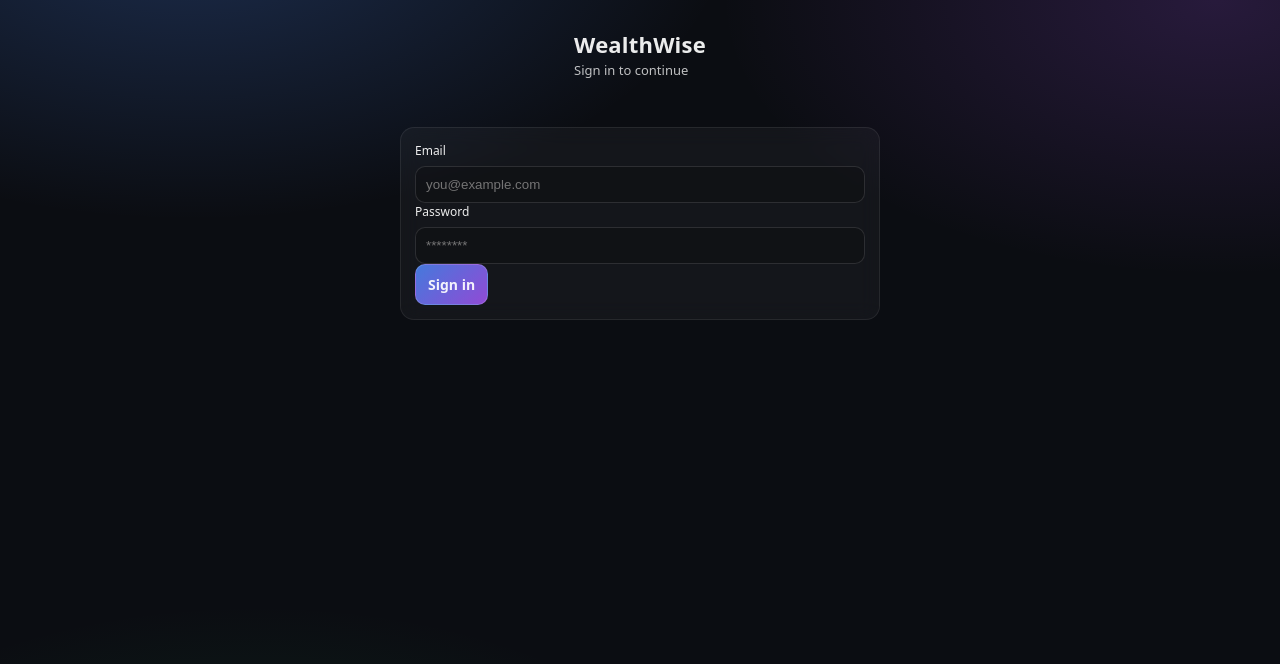
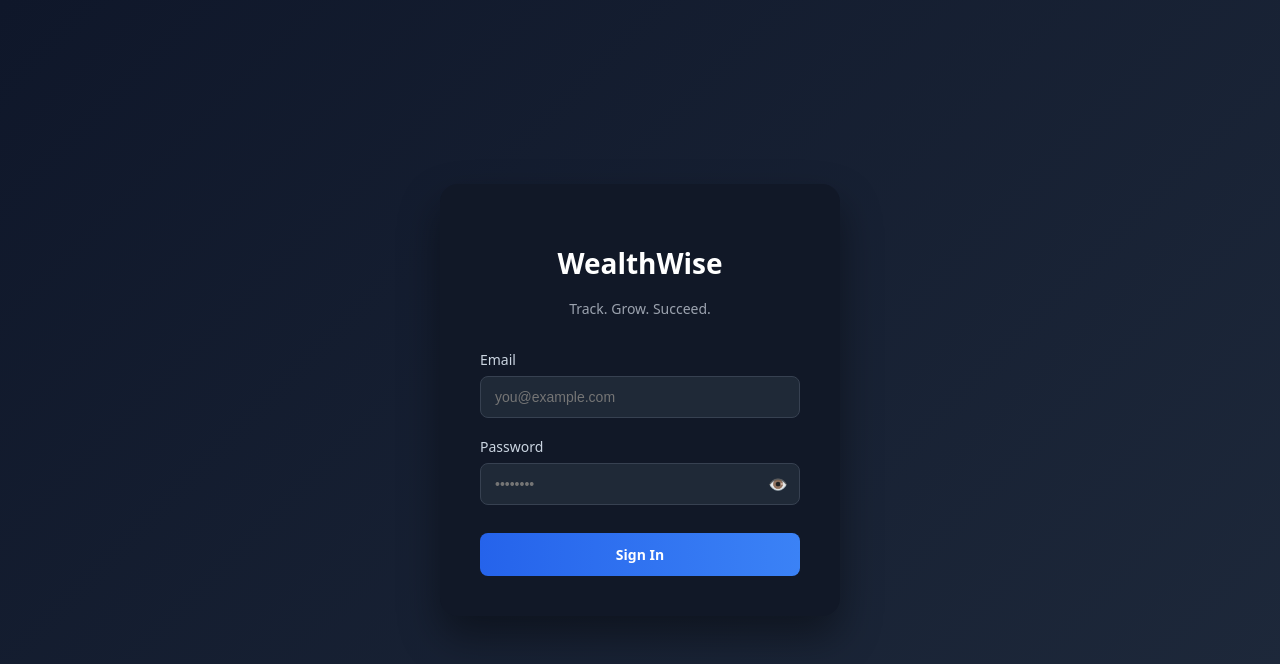
Before and after one commit to VisHnU369-P/WealthWise-Investment, a React (Vite) app: page / in a window 1280 px wide. Shown: the top 664 px of the page. Built offline with nearby package versions, Linux system fonts and the light colour scheme.

Commit message:
login changes

```diff
--- a/src/components/Login.jsx
+++ b/src/components/Login.jsx
@@ -4,8 +4,10 @@
 
 function Login() {
   const { login } = useAuth();
+
   const [email, setEmail] = useState("");
   const [password, setPassword] = useState("");
+  const [showPassword, setShowPassword] = useState(false);
   const [submitting, setSubmitting] = useState(false);
   const [error, setError] = useState("");
 
@@ -15,24 +17,21 @@
     setError("");
 
     try {
-      // Adjust this endpoint / payload to match your backend
       const res = await API.post("/api/auth/login", {
         email,
         password,
       });
 
       const receivedToken = res.data?.token ?? res.data?.data?.token;
-      if (!receivedToken) {
-        throw new Error("Token not found in response");
-      }
+      if (!receivedToken) throw new Error("Token not found");
+
       const userData = res.data?.user ?? res.data?.data?.user ?? null;
       login(receivedToken, userData);
     } catch (err) {
-      console.error(err);
       setError(
         err?.response?.data?.message ||
           err.message ||
-          "Login failed. Please try again.",
+          "Login failed. Please try again."
       );
     } finally {
       setSubmitting(false);
@@ -40,53 +39,139 @@
   }
 
   return (
-    <div className="appShell">
-      <main className="layout" style={{ maxWidth: 480, margin: "0 auto" }}>
-        <header className="topbar" style={{ marginBottom: "2rem" }}>
-          <div>
-            <div className="brand">WealthWise</div>
-            <div className="subtitle">Sign in to continue</div>
-          </div>
-        </header>
+    <div style={styles.wrapper}>
+      <div style={styles.card}>
+        <h1 style={styles.title}>WealthWise</h1>
+        <p style={styles.subtitle}>Track. Grow. Succeed.</p>
 
-        <form className="card" onSubmit={handleSubmit}>
-          <div className="field">
-            <label htmlFor="email">Email</label>
+        <form onSubmit={handleSubmit} style={styles.form}>
+          <div style={styles.field}>
+            <label style={styles.label}>Email</label>
             <input
-              id="email"
               type="email"
               value={email}
               onChange={(e) => setEmail(e.target.value)}
               placeholder="you@example.com"
               required
+              style={styles.input}
             />
           </div>
 
-          <div className="field">
-            <label htmlFor="password">Password</label>
-            <input
-              id="password"
-              type="password"
-              value={password}
-              onChange={(e) => setPassword(e.target.value)}
-              placeholder="********"
-              required
-            />
+          <div style={styles.field}>
+            <label style={styles.label}>Password</label>
+            <div style={styles.passwordWrapper}>
+              <input
+                type={showPassword ? "text" : "password"}
+                value={password}
+                onChange={(e) => setPassword(e.target.value)}
+                placeholder="••••••••"
+                required
+                style={styles.input}
+              />
+              <span
+                onClick={() => setShowPassword(!showPassword)}
+                style={styles.eye}
+              >
+                {showPassword ? "🙈" : "👁️"}
+              </span>
+            </div>
           </div>
 
-          {error && (
-            <p className="error" style={{ color: "red", marginTop: "0.5rem" }}>
-              {error}
-            </p>
-          )}
+          {error && <div style={styles.error}>{error}</div>}
 
-          <button className="primary" type="submit" disabled={submitting}>
-            {submitting ? "Signing in..." : "Sign in"}
+          <button
+            type="submit"
+            disabled={submitting}
+            style={styles.button}
+          >
+            {submitting ? "Signing in..." : "Sign In"}
           </button>
         </form>
-      </main>
+      </div>
     </div>
   );
 }
 
 export default Login;
+
+const styles = {
+  wrapper: {
+    minHeight: "100vh",
+    display: "flex",
+    justifyContent: "center",
+    alignItems: "center",
+    background: "linear-gradient(135deg, #0f172a, #1e293b)",
+  },
+  card: {
+    width: "400px",
+    padding: "40px",
+    borderRadius: "18px",
+    background: "#111827",
+    boxShadow: "0 20px 40px rgba(0,0,0,0.4)",
+  },
+  title: {
+    textAlign: "center",
+    color: "#ffffff",
+    marginBottom: "6px",
+    fontSize: "28px",
+  },
+  subtitle: {
+    textAlign: "center",
+    color: "#9ca3af",
+    marginBottom: "30px",
+    fontSize: "14px",
+  },
+  form: {
+    display: "flex",
+    flexDirection: "column",
+    gap: "18px",
+  },
+  field: {
+    display: "flex",
+    flexDirection: "column",
+    gap: "6px",
+  },
+  label: {
+    color: "#cbd5e1",
+    fontSize: "14px",
+  },
+  input: {
+    width: "100%",
+    padding: "12px 14px",
+    borderRadius: "8px",
+    border: "1px solid #374151",
+    backgroundColor: "#1f2937",
+    color: "#ffffff",
+    fontSize: "14px",
+    outline: "none",
+  },
+  passwordWrapper: {
+    position: "relative",
+    width: "100%",
+  },
+  eye: {
+    position: "absolute",
+    right: "12px",
+    top: "50%",
+    transform: "translateY(-50%)",
+    cursor: "pointer",
+    fontSize: "16px",
+  },
+  button: {
+    marginTop: "10px",
+    padding: "12px",
+    borderRadius: "8px",
+    border: "none",
+    background: "linear-gradient(90deg, #2563eb, #3b82f6)",
+    color: "#fff",
+    fontWeight: "600",
+    cursor: "pointer",
+  },
+  error: {
+    background: "#7f1d1d",
+    padding: "10px",
+    borderRadius: "6px",
+    fontSize: "13px",
+    color: "#fecaca",
+  },
+};
```
